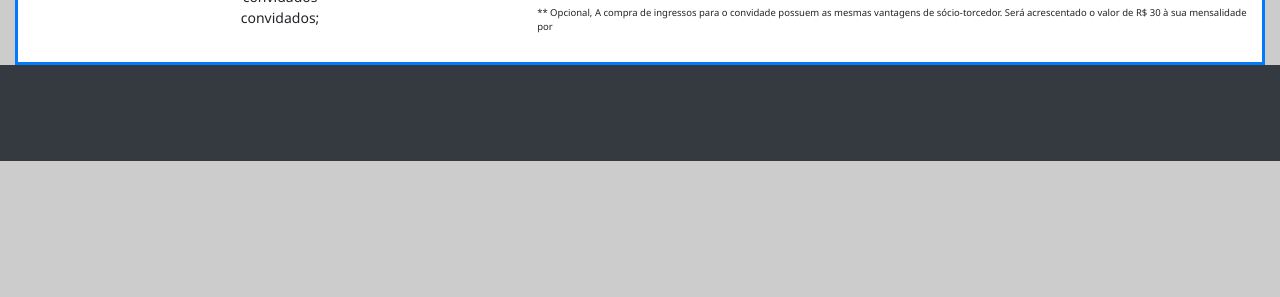
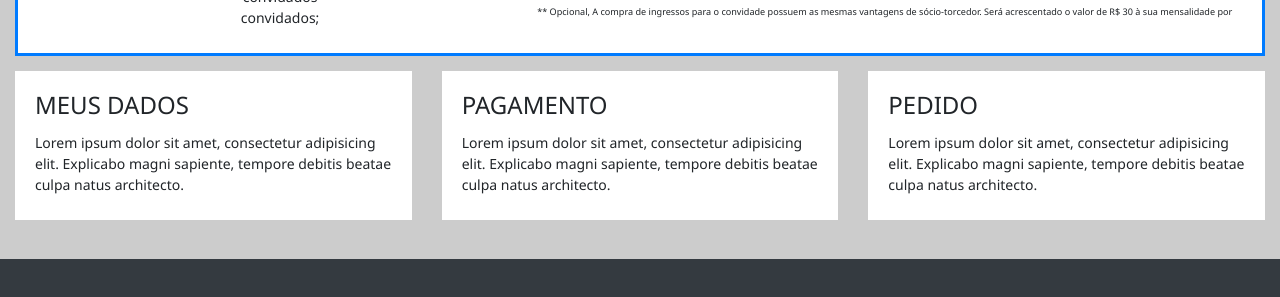
Before and after one commit to wgjr/fenglayout, a plain HTML site: page index.html in a window 1280 px wide. Shown: the part 607-904 px from the top of the page. Before the commit the page ends 800 px from the top, so only its background shows below. Drawn offline with Linux system fonts and the light colour scheme.

Commit message:
layout divides in section. Created payments card

```diff
--- a/assets/css/theme.css
+++ b/assets/css/theme.css
@@ -12,8 +12,12 @@ body {
   font-size: 14px;
 }
 
+section{
+  margin-bottom: 15px;
+}
+
 .small, small {
-  font-size: 68%;
+  font-size: 65%;
   font-weight: 400;
 }
 
--- a/index.html
+++ b/index.html
@@ -17,8 +17,8 @@
 
 <div class="container">
 
+  <section id="plans">
     <div class="row ">
-
       <div class="col-lg-12 col-md-12">
         <div class="card border_blue">
           <div class="card-body">
@@ -198,9 +198,41 @@
             </div>
           </div>
         </div>
-
       </div>
     </div>
+  </section>
+
+  <section id="payment">
+    <div class="row">
+      <div class="col-lg-4 col-md-12 mb-4">
+        <div class="card">
+          <div class="card-body">
+            <h4 class="card-title">MEUS DADOS</h4>
+            <p class="card-text">Lorem ipsum dolor sit amet, consectetur adipisicing elit. Explicabo magni sapiente, tempore debitis beatae culpa natus architecto.</p>
+          </div>
+        </div>
+      </div>
+
+      <div class="col-lg-4 col-md-12 mb-4">
+        <div class="card">
+          <div class="card-body">
+            <h4 class="card-title">PAGAMENTO</h4>
+            <p class="card-text">Lorem ipsum dolor sit amet, consectetur adipisicing elit. Explicabo magni sapiente, tempore debitis beatae culpa natus architecto.</p>
+          </div>
+        </div>
+      </div>
+
+      <div class="col-lg-4 col-md-12 mb-4">
+        <div class="card">
+          <div class="card-body">
+            <h4 class="card-title">PEDIDO</h4>
+            <p class="card-text">Lorem ipsum dolor sit amet, consectetur adipisicing elit. Explicabo magni sapiente, tempore debitis beatae culpa natus architecto.</p>
+          </div>
+        </div>
+      </div>
+    </div>
+  </section>
+
 </div>
 
 <footer class="py-5 bg-dark">
```
Lines whose indentation alone changed are shown as unchanged.
